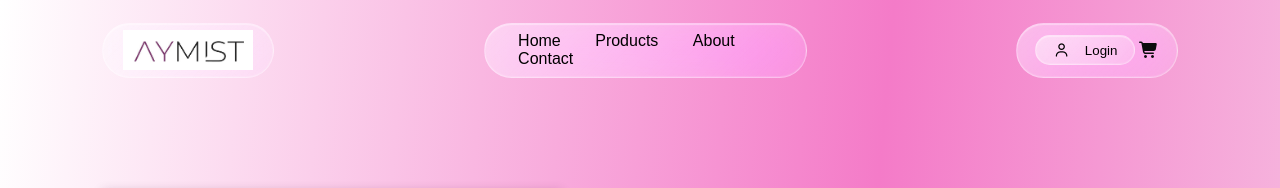
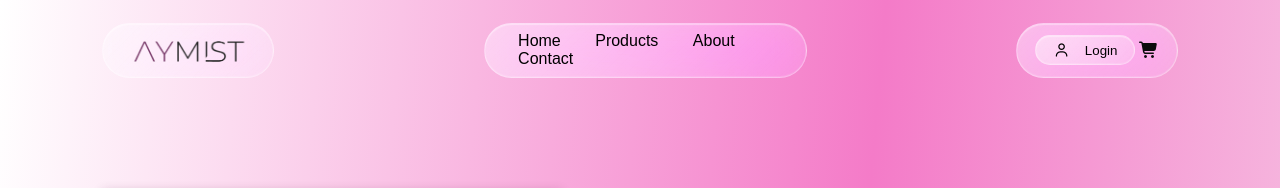
Before and after one commit to mdashad786/Aymist-frontend, a plain HTML site: page index.html in a window 1280 px wide. Shown: the top 188 px of the page. Drawn offline with Linux system fonts and the light colour scheme.

Commit message:
changes in nav bar

```diff
--- a/index.html
+++ b/index.html
@@ -16,7 +16,7 @@
 
   <header class="navbar">
 
-    <div class="logo glass "><img src="aymist.png" alt="aymist" class="logo-img"></div>
+    <div class="logo glass "><img src="aymist-rem.png" alt="aymist" class="logo-img"></div>
     <div class="glass" id="navbar" style="width: 30%;">
       <nav>
         <a href="#home">Home</a>
@@ -461,7 +461,7 @@
         <a href="#">Refresh Mists</a>
         <a href="#">Gift Sets</a>
       </div>
->
+
       <div class="footer-column">
         <h4>Support</h4>
         <a href="#">Contact Us</a>
```
Also changed, not shown: aymist-rem.png (added).
